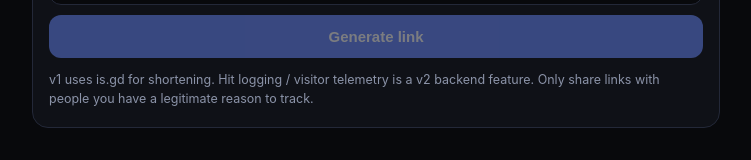
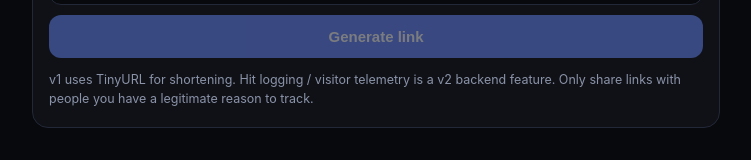
Before and after one commit to jaykk99/monico-osint, a Next.js app: page /fisherman in a window 1280 px wide. Shown: the part 225-385 px from the top of the page, without its empty margins (264-1015 px from the left). Built offline with nearby package versions, Linux system fonts and the light colour scheme.

Commit message:
fix fisherman: switch to tinyurl

```diff
--- a/app/fisherman/page.tsx
+++ b/app/fisherman/page.tsx
@@ -17,8 +17,8 @@ export default function FishermanPage() {
     setShort('');
     setWorking(true);
     try {
-      // is.gd simple API — free, no key, CORS-enabled
-      const r = await fetch(`https://is.gd/create.php?format=simple&url=${encodeURIComponent(url)}`);
+      // TinyURL simple API — free, no key, CORS-enabled
+      const r = await fetch(`https://tinyurl.com/api-create.php?url=${encodeURIComponent(url)}`);
       const text = (await r.text()).trim();
       if (!r.ok || !text.startsWith('http')) throw new Error('shortener failed');
       setShort(text);
@@ -76,7 +76,7 @@ export default function FishermanPage() {
           </div>
         )}
         <p className="ns-note">
-          v1 uses is.gd for shortening. Hit logging / visitor telemetry is a v2 backend feature.
+          v1 uses TinyURL for shortening. Hit logging / visitor telemetry is a v2 backend feature.
           Only share links with people you have a legitimate reason to track.
         </p>
       </div>
```
